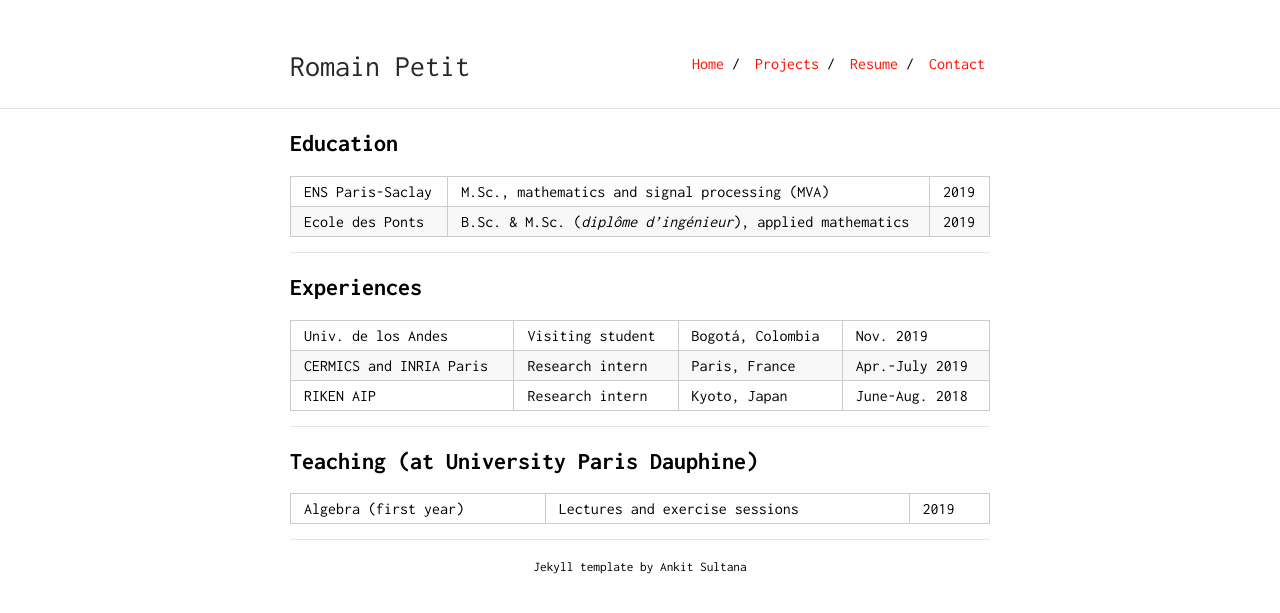
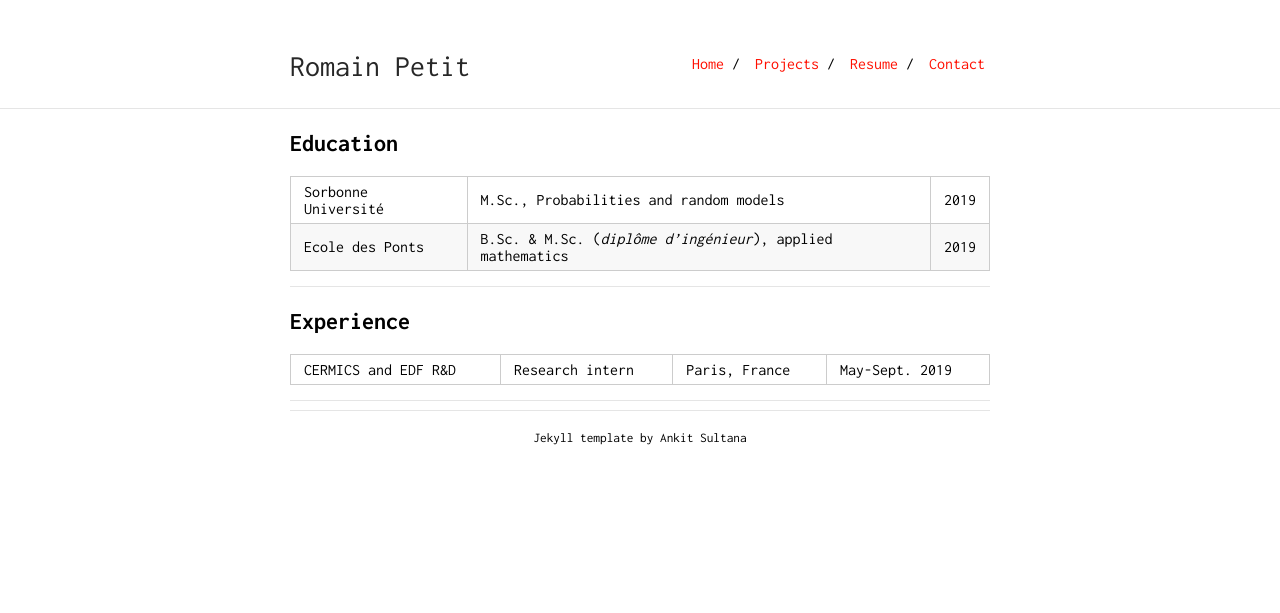
Before and after one commit to ClementHardy/clementhardy.github.io, a Jekyll site: the page built from resume.md, in a window 1280 px wide. Shown: the top 613 px of the page. Built offline with Jekyll 4.4.1, drawn with Linux system fonts in a browser that asks for light colours.

Commit message:
Update resume.md

```diff
--- a/resume.md
+++ b/resume.md
@@ -4,19 +4,15 @@ layout: default
 
 ## Education
 
-ENS Paris-Saclay | M.Sc., mathematics and signal processing (MVA) | 2019
+Sorbonne Université | M.Sc., Probabilities and random models | 2019
 Ecole des Ponts | B.Sc. & M.Sc. (*diplôme d'ingénieur*), applied mathematics | 2019
 
 ---
 
-## Experiences
+## Experience
 
-Univ. de los Andes | Visiting student | Bogotá, Colombia | Nov. 2019
-CERMICS and INRIA Paris | Research intern | Paris, France | Apr.-July 2019
-RIKEN AIP | Research intern | Kyoto, Japan | June-Aug. 2018
+
+CERMICS and EDF R&D| Research intern | Paris, France | May-Sept. 2019
+
 
 ---
-
-## Teaching (at University Paris Dauphine)
-
-Algebra (first year) | Lectures and exercise sessions | 2019
```
